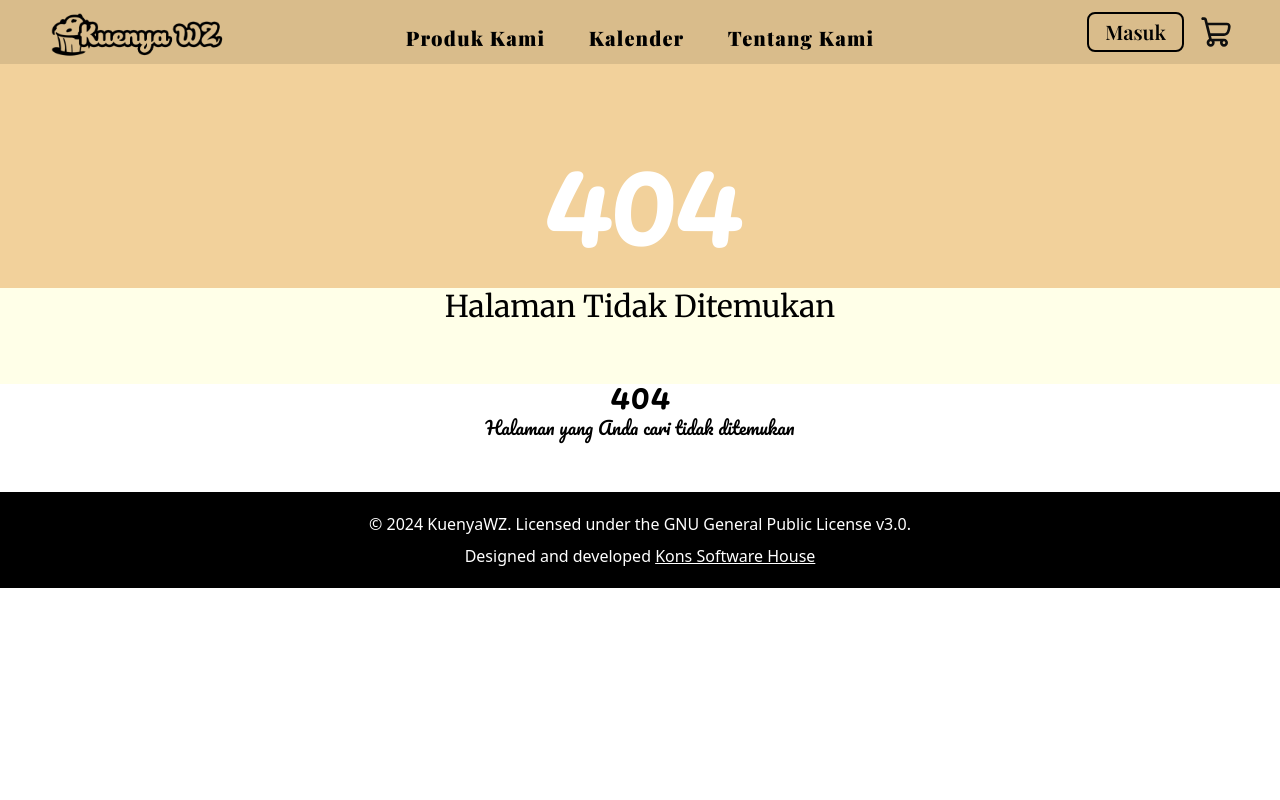
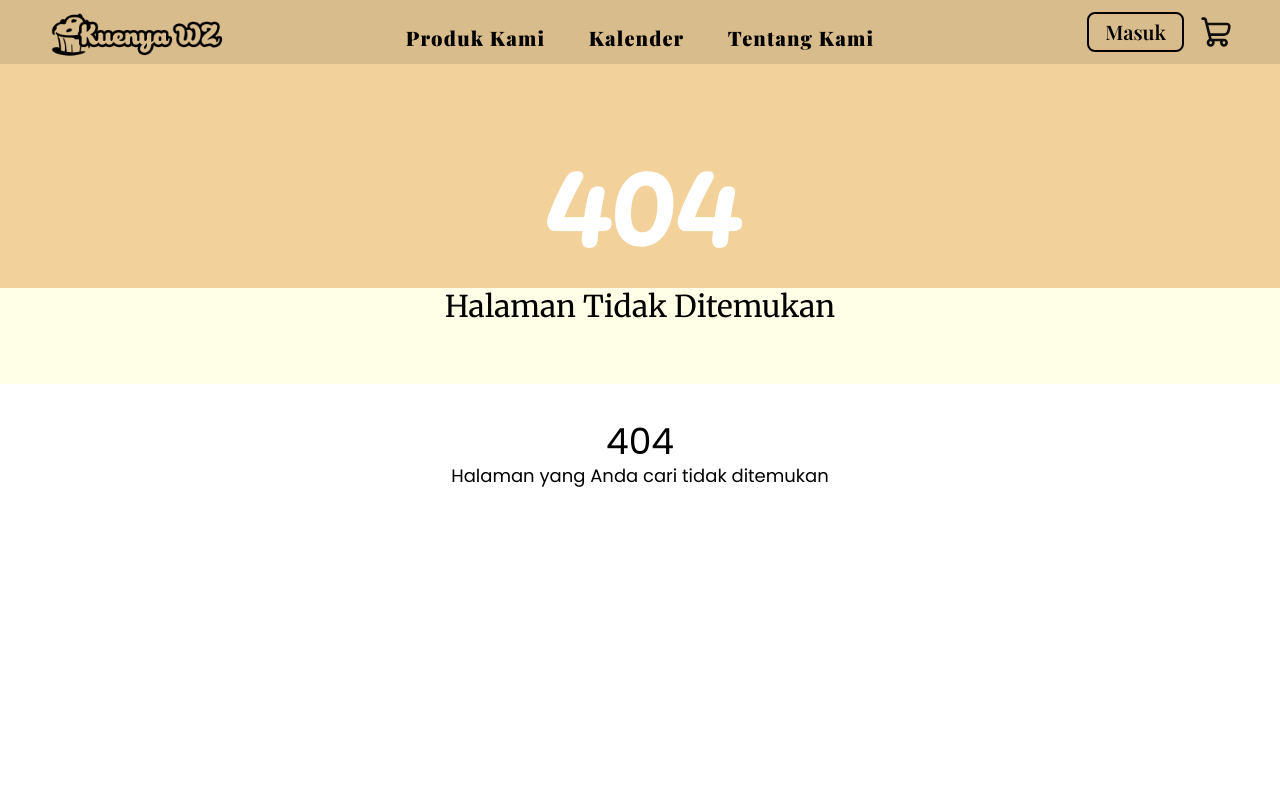
Before and after one commit to Kons-Software-House/kuenyawz-frontend, a React (Vite) app: page /keranjang in a window 1280 px wide. Shown: the top 800 px of the page. Built offline with nearby package versions, Linux system fonts and the light colour scheme; a web font is replaced by a local one; what @designbycode/tailwindcss-text-shadow would draw is missing.

Commit message:
Update NotFoundView.tsx
changed the height of div child in not found view container

```diff
--- a/src/views/NotFoundView.tsx
+++ b/src/views/NotFoundView.tsx
@@ -6,9 +6,9 @@ export default function NotFoundView() {
     <>
       <UpperSection title="404" subtitle="Halaman Tidak Ditemukan" />
       <Container>
-        <div className="flex flex-col items-center">
-          <h1 className="text-4xl font-fancy text-primary-500">404</h1>
-          <p className="text-lg font-fancy text-primary-500">Halaman yang Anda cari tidak ditemukan</p>
+        <div className="h-[60dvh] flex flex-col items-center">
+          <h1 className="mt-12 text-4xl font-clear text-primary-500">404</h1>
+          <p className="text-lg font-clear text-primary-500">Halaman yang Anda cari tidak ditemukan</p>
         </div>
       </Container>
     </>
```
